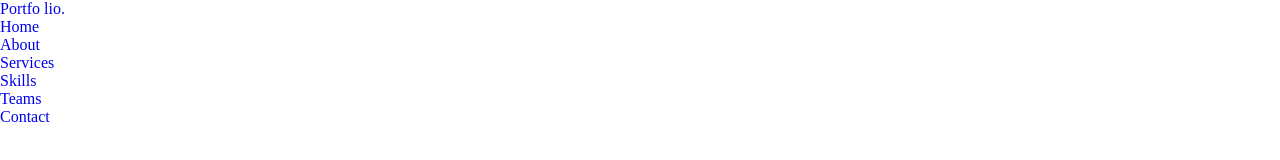
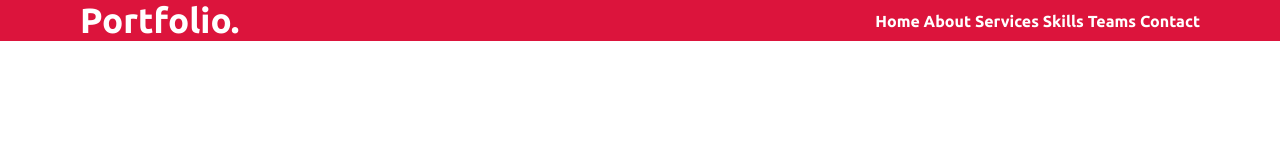
Before and after one commit to yusupovoff/my-potrfilio, a plain HTML site: page index.html in a window 1280 px wide. Drawn offline with Linux system fonts and the light colour scheme.

Commit message:
change html css

```diff
--- a/style.css
+++ b/style.css
@@ -1,7 +1,38 @@
+@import url('https://fonts.googleapis.com/css2?family=Ubuntu:wght@700&display=swap');
 *{
     margin: 0;
     padding: 0;
     box-sizing: border-box;
     text-decoration: none;
 }
-@import url('https://fonts.googleapis.com/css2?family=Ubuntu:wght@700&display=swap');
+.max-width{
+    max-width: 1300px;
+    padding: 0 80px;
+    margin: auto;
+}
+
+/* navbar start */
+.navbar{
+    position: fixed;
+    background-color: crimson;
+    width: 100%;
+    font-family: 'Ubuntu',sans-serif;
+}
+.navbar .logo a{
+    color: #fff;
+    font-size: 35px;
+    font-weight: 600;
+}
+.navbar .max-width{
+    display: flex;
+    align-items: center;
+    justify-content: space-between;
+}
+.navbar .menu li{
+    list-style: none;
+    display: inline-block;
+}
+
+.navbar .menu li a{
+    color: #fff;
+}
```
Also changed, not shown: index.html (+1 -1 lines).
